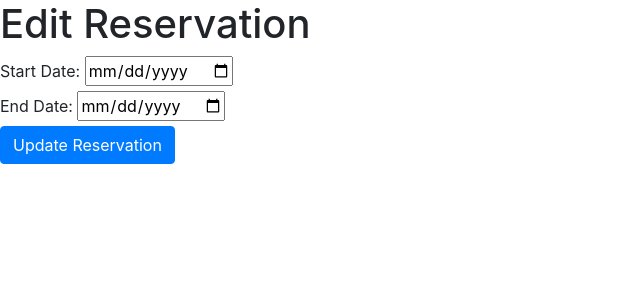
After one commit to ourfalia/book_rental, a Django app: template rental/templates/rental/edit_reservation.html in a window 1280 px wide. The commit adds this page. Shown: the top 300 px of the page, without its empty margins (0-640 px from the left). Run offline with Django 3.2, Linux system fonts and the light colour scheme; the template is opened without the code that fills it, so the values that code supplies are empty; some libraries are stand-ins or nearby versions.

Commit message:
add edit and cancel functions

```diff
--- /dev/null
+++ b/rental/templates/rental/edit_reservation.html
@@ -0,0 +1,14 @@
+{% extends 'base.html' %}
+{% block content %}
+    <h1>Edit Reservation</h1>
+    <form method="post">
+        {% csrf_token %}
+        <label for="start_date">Start Date:</label>
+        <input type="date" name="start_date" value="{{ reservation.start_date }}" required>
+        <br>
+        <label for="end_date">End Date:</label>
+        <input type="date" name="end_date" value="{{ reservation.end_date }}" required>
+        <br>
+        <button type="submit" class="btn btn-primary">Update Reservation</button>
+    </form>
+{% endblock %}
--- a/rental/templates/rental/user_reservations.html
+++ b/rental/templates/rental/user_reservations.html
@@ -6,6 +6,8 @@
             <li class="list-group-item">
                 {{ reservation.book.title }} - {{ reservation.start_date }} to {{ reservation.end_date }}
                 - ${{ reservation.price }}
+                <a href="{% url 'edit_reservation' reservation.pk %}" class="btn btn-primary btn-sm ml-2">Edit</a>
+                <a href="{% url 'cancel_reservation' reservation.pk %}" class="btn btn-danger btn-sm ml-2">Cancel</a>
             </li>
         {% empty %}
             <li class="list-group-item">You have no reservations.</li>
--- a/rental/urls.py
+++ b/rental/urls.py
@@ -11,5 +11,7 @@ urlpatterns = [
     path('user_reservations/', views.user_reservations, name='user_reservations'),
     path('checkout/', views.checkout, name='checkout'),
     path('checkout/success/', views.checkout_success, name='checkout_success'),
+    path('reservation/<int:pk>/edit/', views.edit_reservation, name='edit_reservation'),
+    path('reservation/<int:pk>/cancel/', views.cancel_reservation, name='cancel_reservation'),
 
 ]
```
Also changed, not shown: rental/templates/rental/cancel_reservation.html (added, +10 -0 lines), rental/views.py (+28 -0 lines), db.sqlite3.
